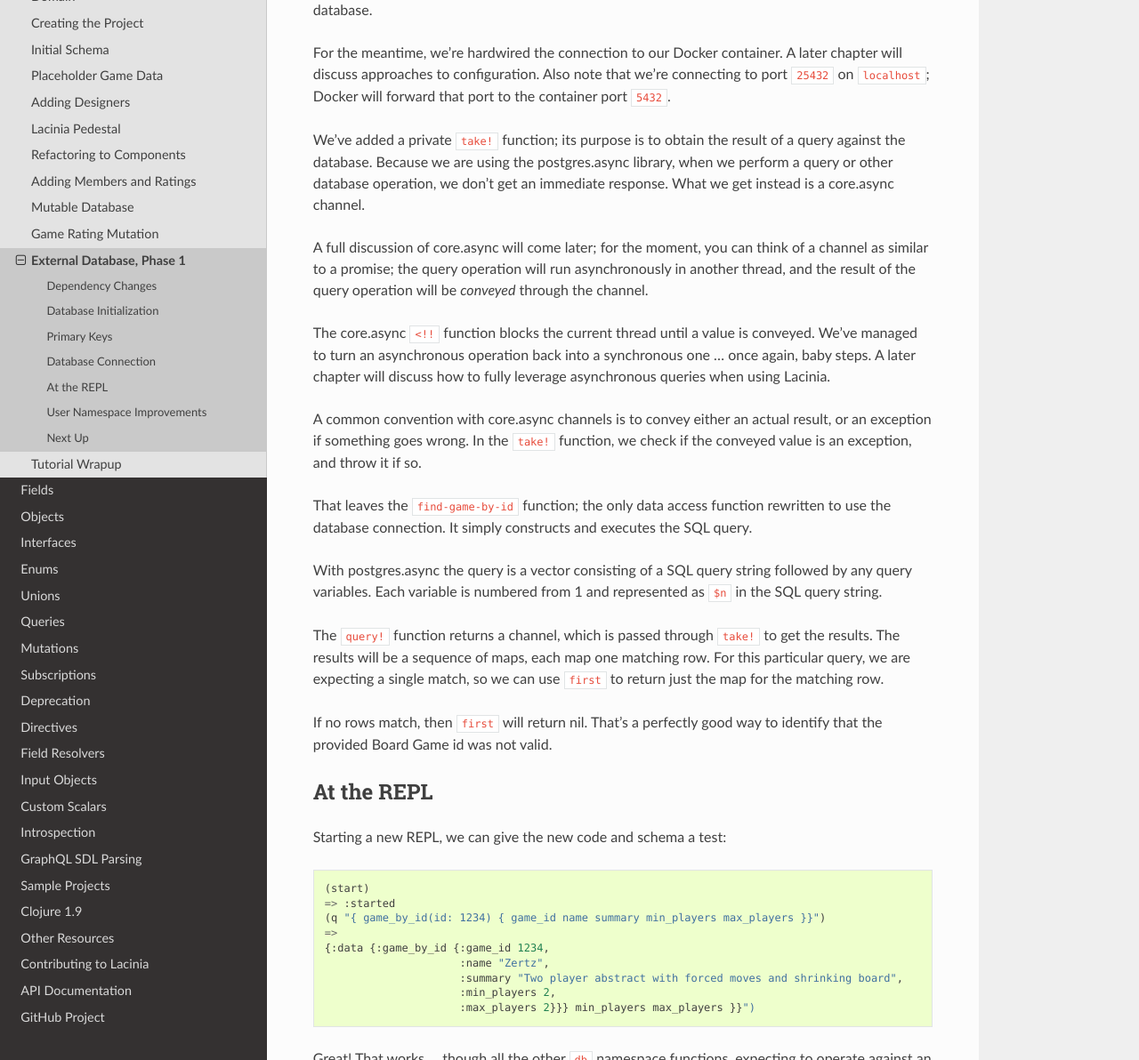
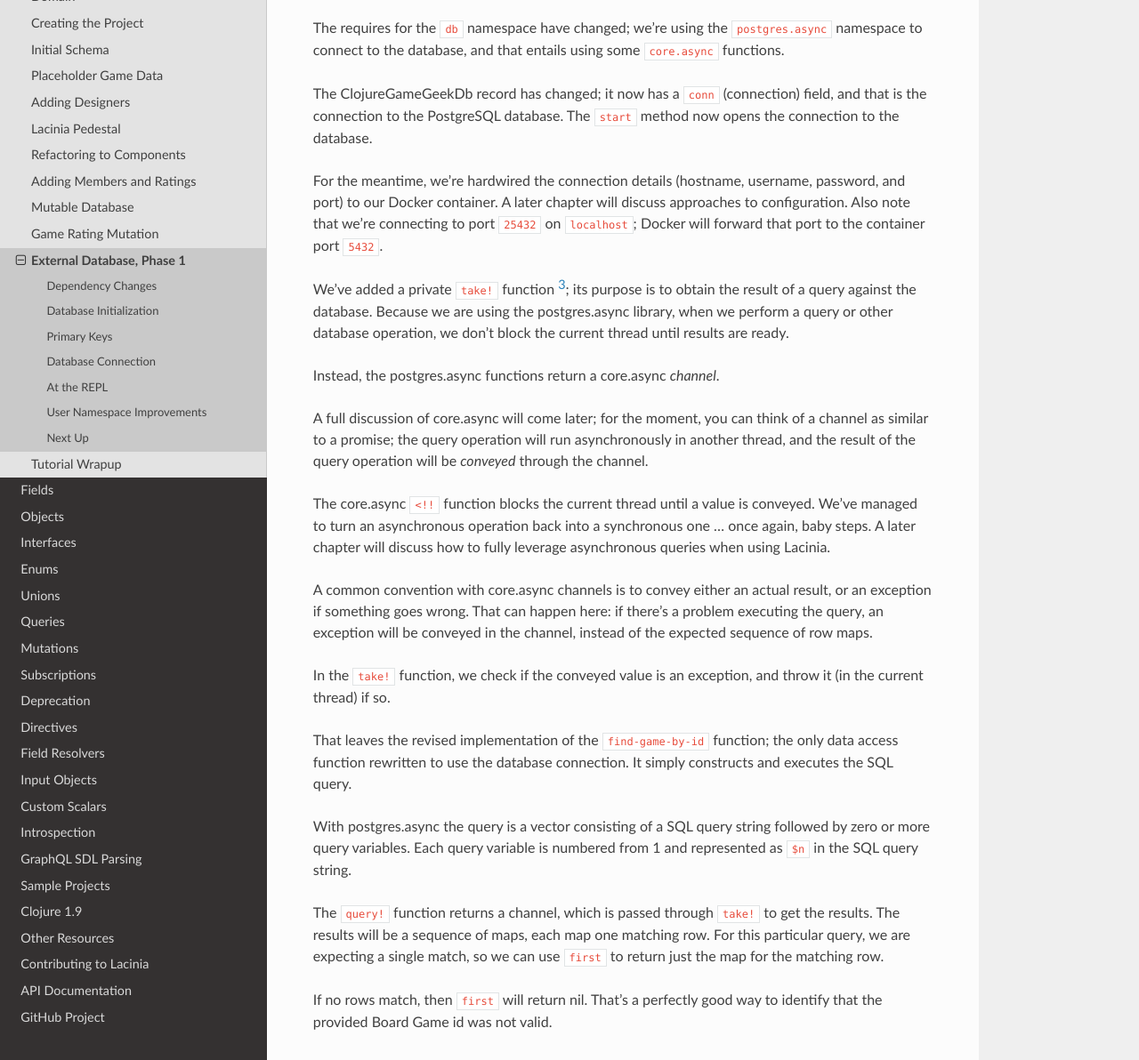
Before and after one commit to walmartlabs/lacinia, a Sphinx documentation site: the page built from docs/tutorial/database-1.rst, in a window 1280 px wide and 1400 px high, scrolled down 3174 px, cut to the strip 208-1400 px from the top of the window. Shown: the whole strip at 89% size. Built offline with Sphinx 7.4.7 and the Read the Docs theme 2.0.0, drawn with Linux system fonts in a browser that asks for light colours; some of the changed text lies outside the part shown.

Commit message:
A few touch ups to the database phase 1 tutorial

```diff
--- a/docs/tutorial/database-1.rst
+++ b/docs/tutorial/database-1.rst
@@ -18,14 +18,15 @@
 We're bringing in the very latest versions of lacinia and lacinia-pedestal (something we'll
 likely do almost every chapter).
 
-The main addition is the alaisi/postgres.async, which is used to execute queries and other
+The main addition is the alaisi/postgres.async library, which is used to execute queries and other
 operations against a PostgreSQL database.
 
 lacinia-pedestal and postgres.async disagree on which version of
 org.clojure/core.async [#async]_ to use, so we're pinning the version of core.async to
 the very latest version available.
 
-This is a common situation when different libraries are maintained by different groups on different schedules.
+This kind of dependency version conflict is unfortunately a common occurance when different libraries are maintained by different groups on different schedules.
+Fortunately, in this case, settling on a common version doesn't break either lacinia-pedestal or postgres.async.
 
 Database Initialization
 -----------------------
@@ -38,7 +39,9 @@
 
 This file is used with the ``docker-compose`` command to set up one or more containers.
 We only define a single container right now.
-The ``image:`` identifies the name of the image, which is hosted at `hub.docker.com <http://hub.docker.com>`_.
+
+The ``image``  key identifies the name of the image to download from `hub.docker.com <http://hub.docker.com>`_.
+
 The port mapping is part of the magic of Docker ... the PostgreSQL server, inside the container,
 will listen to requests on its normal port: 5432, but our code, running on the host operation system,
 can reach the server as port 25432 on ``localhost``.
@@ -68,7 +71,7 @@
 the tables' ``created_at`` and ``updated_at`` columns are automatically set on insert or update.
 
 The ``alter table ... restart with ...`` lines ensure that future generated ids do not conflict with
-the initial data in the script.
+the initial data inserted into the database by the script.
 
 Primary Keys
 ------------
@@ -104,10 +107,10 @@
 There's nothing that prevents you from reading database data and converting the column names to
 kebab case ... but you'll just have to undo that somehow in the GraphQL schema, as kebab case is not valid
 for GraphQL names.
+
 Much better to have as consistent a representation of the data as possible, spanning the database,
-the GraphQL schema, and the over-the-wire JSON format ... and not buy yourself any extra work that
+the GraphQL schema, the Clojure data access code, and the over-the-wire JSON format ... and not buy yourself any extra work that
 has no tangible benefits.
-
 
 Database Connection
 -------------------
@@ -126,19 +129,20 @@
 connect to the database, and that entails using some ``core.async`` functions.
 
 The ClojureGameGeekDb record has changed; it now has a ``conn`` (connection) field, and that is
-the connection to the PostgreSQL database.  The ``start`` method now opens
-the connection to the database.
+the connection to the PostgreSQL database.
+The ``start`` method now opens the connection to the database.
 
-For the meantime, we're hardwired the connection to our Docker container.
+For the meantime, we're hardwired the connection details (hostname, username, password, and port) to our Docker container.
 A later chapter will discuss approaches to configuration.
 Also note that we're connecting to port ``25432`` on ``localhost``; Docker will forward that port to the container
 port ``5432``.
 
-We've added a private ``take!`` function; its purpose is to obtain the result of a query
+We've added a private ``take!`` function [#bang]_; its purpose is to obtain the result of a query
 against the database.
 Because we are using the postgres.async library, when we perform a query or other
-database operation, we don't get an immediate response.
-What we get instead is a core.async channel.
+database operation, we don't block the current thread until results are ready.
+
+Instead, the postgres.async functions return a core.async `channel`.
 
 A full discussion of core.async will come later; for the moment, you can think of a channel
 as similar to a promise; the query operation will run asynchronously in another thread,
@@ -151,15 +155,19 @@
 
 A common convention with core.async channels is to convey either an actual result, or an exception
 if something goes wrong.
-In the ``take!`` function, we check if the conveyed value is an exception, and throw it if so.
+That can happen here: if there's a problem executing the query, an exception will be conveyed
+in the channel, instead of the expected sequence of row maps.
 
-That leaves the ``find-game-by-id`` function; the only data access function rewritten to use
+In the ``take!`` function, we check if the conveyed value is an exception, and throw it (in the
+current thread) if so.
+
+That leaves the revised implementation of the ``find-game-by-id`` function; the only data access function rewritten to use
 the database connection.
 It simply constructs and executes the SQL query.
 
 With postgres.async the query is a vector
-consisting of a SQL query string followed by any query variables.
-Each variable is numbered from 1 and represented as ``$n`` in the SQL query string.
+consisting of a SQL query string followed by zero or more query variables.
+Each query variable is numbered from 1 and represented as ``$n`` in the SQL query string.
 
 The ``query!`` function returns a channel, which is passed through ``take!`` to get
 the results.
@@ -223,7 +231,13 @@
 .. [#container] A `Docker <https://www.docker.com/>`_ container is
    the  `Inception <http://www.imdb.com/title/tt1375666/>`_ of computers; a
    container is essentially a
-   light-weight virtual machine that runs inside your computer. Docker images
+   light-weight virtual machine that runs inside your computer.
+
+   To the PostgreSQL server running inside the container, it will appear as if
+   the entire computer is running Linux, just as if Linux and PostgreSQL were installed
+   on a bare-metal computer.
+
+   Docker images
    are smaller and less demanding than full operating system virtual machines. In fact
    frequently you will run several interconnected containers together.
 
@@ -234,4 +248,12 @@
 .. [#async] core.async is a very powerful library for performing asynchronous computation
    in Clojure. We'll discuss core.async, and how it relates to Lacinia, in a later chapter.
 
+.. [#bang] The Clojure naming convention is that names of unsafe functions end with a ``!``.
+
+   Unsafe functions either have side effects, or may block the current thread.
+
+   This largely applies to low-level functions, such as ``take!`` or ``<!!``.
+   All of the data access functions, such as ``find-game-by-id`` are also unsafe, but
+   are expected to be so by context, so their names don't end with ``!``.
+
 .. [#emacs] The author uses Cursive, but Emacs and other editors all have similar functionality.
```
